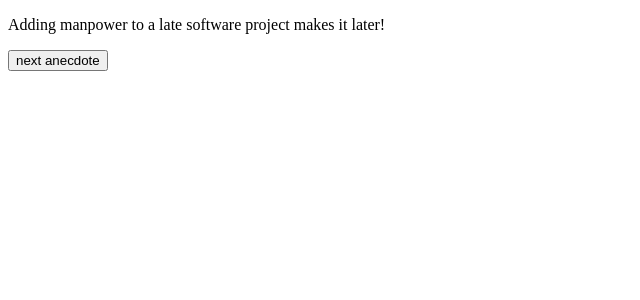
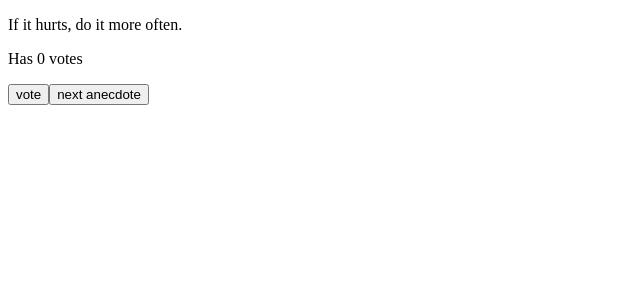
Before and after one commit to Slohis/FullS, a React (Create React App) app in the folder part01/anecdotes/: page / in a window 1280 px wide. Shown: the top 300 px of the page, without its empty margins (0-640 px from the left). Built offline with nearby package versions, Linux system fonts and the light colour scheme.

Commit message:
Displayed anecdote can be voted

```diff
--- a/part01/anecdotes/src/App.js
+++ b/part01/anecdotes/src/App.js
@@ -1,4 +1,18 @@
 import { useState } from 'react'
+
+const Votes = (props) => {
+  return (
+    <div>
+      <p>Has {props.votes} votes</p>
+    </div>
+  )
+}
+
+const Button = (props) => (
+  <button onClick={props.handleClick}>
+    {props.text}
+  </button>
+)
 
 const App = () => {
   const anecdotes = [
@@ -16,13 +30,26 @@ const App = () => {
     return Math.floor(Math.random() * maxValue)
   }
 
-  const i = generateRandomNumber(anecdotes.length)
-  const [selected, setSelected] = useState(i)
+  const displayNewAnecdote = () => {
+    setSelected(generateRandomNumber(anecdotes.length))
+  }
+
+  const addVote = (points, index) => {
+    console.log('kaa')
+    const newVoteArray = { ...points }
+    newVoteArray[index] += 1
+    setPoints(newVoteArray)
+  }
+
+  const [selected, setSelected] = useState(0)
+  const [points, setPoints] = useState(Array(anecdotes.length).fill(0))
 
   return (
     <div>
       <p>{anecdotes[selected]}</p>
-      <button onClick={() => setSelected(generateRandomNumber(anecdotes.length))}>next anecdote</button>
+      <Votes votes={points[selected]} />
+      <Button handleClick={() => addVote(points, selected)} text='vote' />
+      <Button handleClick={() => displayNewAnecdote()} text='next anecdote' />
     </div>
   )
 }
```
